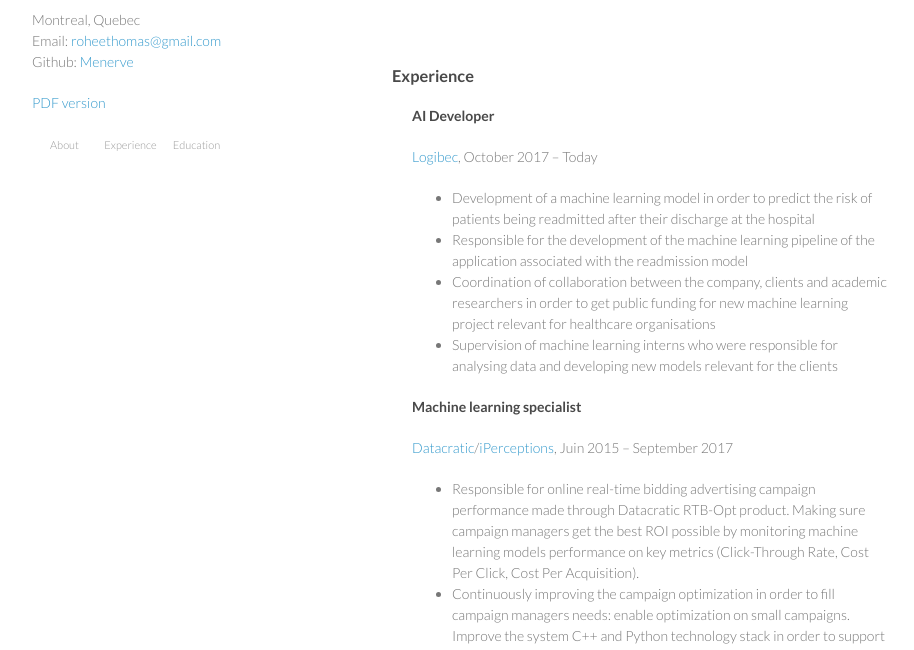
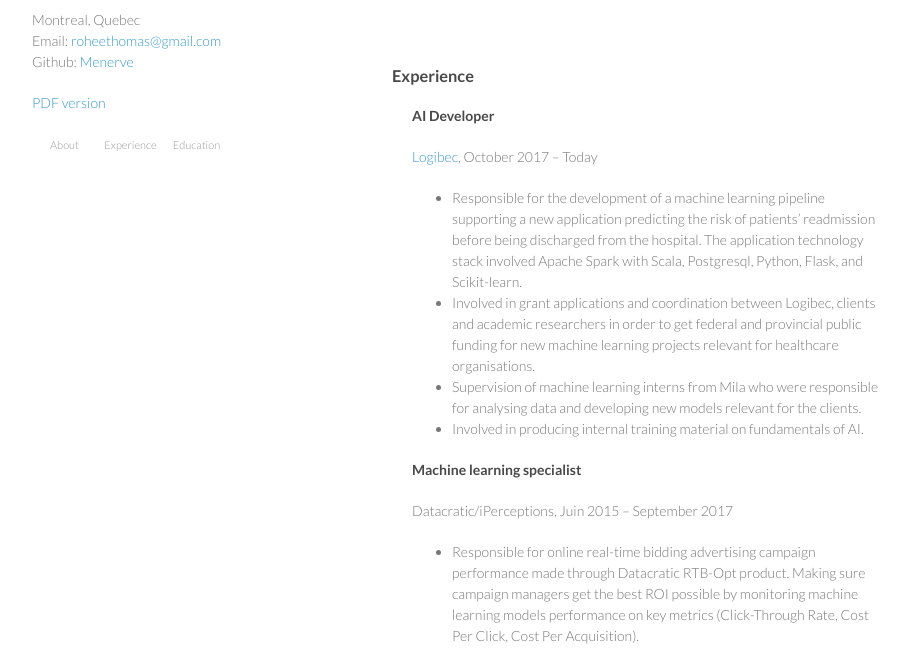
Before and after one commit to Menerve/menerve.github.io, a plain HTML site: page index.html in a window 1280 px wide. Shown: the part 141-791 px from the top of the page, without its empty margins (178-1092 px from the left). Drawn offline with Linux system fonts and the light colour scheme.

Commit message:
Update resume content

```diff
--- a/index.html
+++ b/index.html
@@ -62,26 +62,26 @@
         <div class="content">
           <h4>AI Developer</h4>
           <p>
-            <a href="http://www.logibec.com/">Logibec</a>, October 2017 – Today
+            <a href="https://www.logibec.com/">Logibec</a>, October 2017 – Today
           </p>
           <ul>
               <li>
-                Development of a machine learning model in order to predict the risk of patients being readmitted after their discharge at the hospital
+                Responsible for the development of a machine learning pipeline supporting a new application predicting the risk of patients’ readmission before being discharged from the hospital. The application technology stack involved Apache Spark with Scala, Postgresql, Python, Flask, and Scikit-learn.
               </li>
               <li>
-                Responsible for the development of the machine learning pipeline of the application associated with the readmission model
+                Involved in grant applications and coordination between Logibec, clients and academic researchers in order to get federal and provincial public funding for new machine learning projects relevant for healthcare organisations.
               </li>
               <li>
-                Coordination of collaboration between the company, clients and academic researchers in order to get public funding for new machine learning project relevant for healthcare organisations
+                Supervision of machine learning interns from Mila who were responsible for analysing data and developing new models relevant for the clients.
               </li>
               <li>
-                Supervision of machine learning interns who were responsible for analysing data and developing new models relevant for the clients
+                Involved in producing internal training material on fundamentals of AI.
               </li>
           </ul>
 
           <h4>Machine learning specialist</h4>
           <p>
-            <a href="http://datacratic.com/">Datacratic</a>/<a href="https://www.iperceptions.com/">iPerceptions</a>, Juin 2015 – September 2017
+            Datacratic/iPerceptions, Juin 2015 – September 2017
           </p>
           <ul>
               <li>
```
